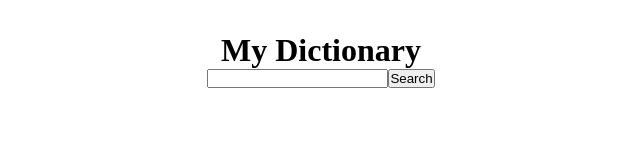
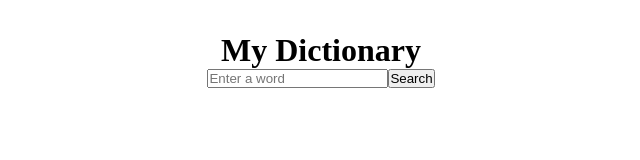
Before and after one commit to mkreivi/Dictionary, a React (Vite) app: page / in a window 1280 px wide. Shown: the top 160 px of the page, without its empty margins (319-959 px from the left). Built offline with nearby package versions, Linux system fonts and the light colour scheme.

Commit message:
dictionary.tsx

```diff
--- a/src/App.tsx
+++ b/src/App.tsx
@@ -1,15 +1,13 @@
-import { useState } from "react";
 import "./App.css";
+import Dictionary from "./Dictionary";
 import Header from "./components/header";
-import Search from "./search";
+//import Search from "./search";
 
 function App() {
-  const [count, setCount] = useState(0);
-
   return (
     <div>
       <Header />
-      <Search />
+      <Dictionary />
     </div>
   );
 }
--- /dev/null
+++ b/src/Dictionary.tsx
@@ -0,0 +1,40 @@
+import { useState } from "react";
+import useApiService from "./apiService";
+
+function Dictionary() {
+  const [word, setWord] = useState<string>("");
+  const { wordData, fetchDefinition } = useApiService();
+
+  const handleInputChange = (e: React.ChangeEvent<HTMLInputElement>) => {
+    setWord(e.target.value);
+  };
+
+  const handleSearch = async () => {
+    try {
+      const data = await fetchDefinition(word);
+      console.log("Definition fetched:", data);
+    } catch (error) {
+      console.error("Error fetching definition:", error);
+    }
+  };
+
+  return (
+    <div>
+      <input
+        type="text"
+        placeholder="Enter a word"
+        value={word}
+        onChange={handleInputChange}
+      />
+      <button onClick={handleSearch}>Search</button>
+
+      {wordData && (
+        <div>
+          <h2>{wordData[0]?.word}</h2>
+        </div>
+      )}
+    </div>
+  );
+}
+
+export default Dictionary;
--- a/src/apiService.tsx
+++ b/src/apiService.tsx
@@ -1,12 +1,28 @@
-const API_BASE_URL = "https://api.dictionaryapi.dev/api/v2/entries"; // DictionaryAPI endpoint
+import { useState } from "react";
 
-export const searchDefinition = async (word: string) => {
+//const API_URL = "https://https://api.dictionaryapi.dev/api/v2/entries/en/";
+
+function useApiService() {
+  const [wordData, setWordData] = useState<any>(null);
+
+  const fetchDefinition = async (word: string) => {
     try {
-    const response = await fetch(`${API_BASE_URL}/${word}`);
+      const response = await fetch(
+        `https://api.dictionaryapi.dev/api/v2/entries/en/${word}`
+      );
+      if (!response.ok) {
+        throw new Error(`Failed to fetch definition for ${word}`);
+      }
       const data = await response.json();
+      setWordData(data);
       return data;
     } catch (error) {
-    console.error("Error fetching data:", error);
+      console.error("Error fetching definition:", error);
       throw error;
     }
   };
+
+  return { fetchDefinition, wordData };
+}
+
+export default useApiService;
--- a/src/search.tsx
+++ /dev/null
@@ -1,38 +0,0 @@
-import React, { useState } from "react";
-import { searchDefinition } from "./apiService";
-
-const Search: React.FC = () => {
-  const [query, setQuery] = useState<string>("");
-  const [results, setResults] = useState<any[]>([]);
-
-  const handleSearch = async () => {
-    try {
-      const data = await searchDefinition(query);
-      setResults(data); // Assuming the API returns an array of items
-    } catch (error) {
-      // Handle error
-      console.error("Error searching definition:", error);
-    }
-  };
-
-  return (
-    <div>
-      <input
-        type="text"
-        value={query}
-        onChange={(e) => setQuery(e.target.value)}
-      />
-      <button onClick={handleSearch}>Search</button>
-
-      <ul>
-        {results.map((item) => (
-          <li key={item.word}>
-            <strong>{item.word}</strong>: {item.meanings[0].definition}
-          </li>
-        ))}
-      </ul>
-    </div>
-  );
-};
-
-export default Search;
```
Lines whose indentation alone changed are shown as unchanged.
